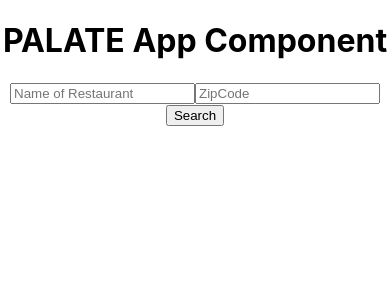
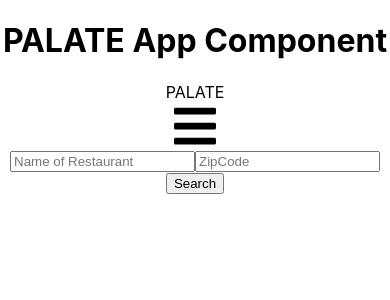
Before and after one commit to adeola-ak/frontend, a React (Create React App) app: page / in a window 390 px wide. Shown: the top 300 px of the page. Built offline with nearby package versions, Linux system fonts and the light colour scheme; no server answers.

Commit message:
Basic functionallity of Nav Bar Hamburger

```diff
--- a/package.json
+++ b/package.json
@@ -3,6 +3,9 @@
   "version": "0.1.0",
   "private": true,
   "dependencies": {
+    "@fortawesome/fontawesome-svg-core": "^1.2.32",
+    "@fortawesome/free-solid-svg-icons": "^5.15.1",
+    "@fortawesome/react-fontawesome": "^0.1.12",
     "@testing-library/jest-dom": "^4.2.4",
     "@testing-library/react": "^9.5.0",
     "@testing-library/user-event": "^7.2.1",
--- a/src/App.js
+++ b/src/App.js
@@ -2,6 +2,7 @@ import React, {useState, useEffect} from 'react';
 import './App.css';
 import { Route } from "react-router-dom";
 import Search from './components/Search/Search'
+import Nav from './shared/Nav'
 
 function App() {
     // URL VARIABLE
@@ -41,7 +42,7 @@ function App() {
     <div className="App">
       <main>
         <h1>PALATE App Component</h1>
-
+        <Nav />
 
 
         <Route exact path="/"
--- /dev/null
+++ b/src/shared/Nav.css
@@ -0,0 +1,3 @@
+#linksList {
+    display: none;
+}
--- /dev/null
+++ b/src/shared/Nav.js
@@ -0,0 +1,29 @@
+// Font awesome for bars
+import { FontAwesomeIcon } from '@fortawesome/react-fontawesome';
+import { faBars } from '@fortawesome/free-solid-svg-icons';
+// import React
+import React from 'react'
+// import css
+import './Nav.css'
+
+function Nav() {
+    const handleClick = () => {
+        let nav = document.getElementById('linksList')
+        if (nav.style.display === 'flex') {
+            nav.style.display = 'none'
+        } else {
+            nav.style.display = 'flex'
+        }
+    }
+    return (
+			<header>
+				<div className='appTitle'>PALATE</div>
+				<div className='navIcon' onClick={handleClick}>
+					<FontAwesomeIcon icon={faBars} size='3x' />
+				</div>
+				<nav id='linksList'>About</nav>
+			</header>
+		);
+}
+
+export default Nav
```
Also changed, not shown: src/components/Nav.js (deleted), 1 other file (tests, documents, lock files or other folders).
